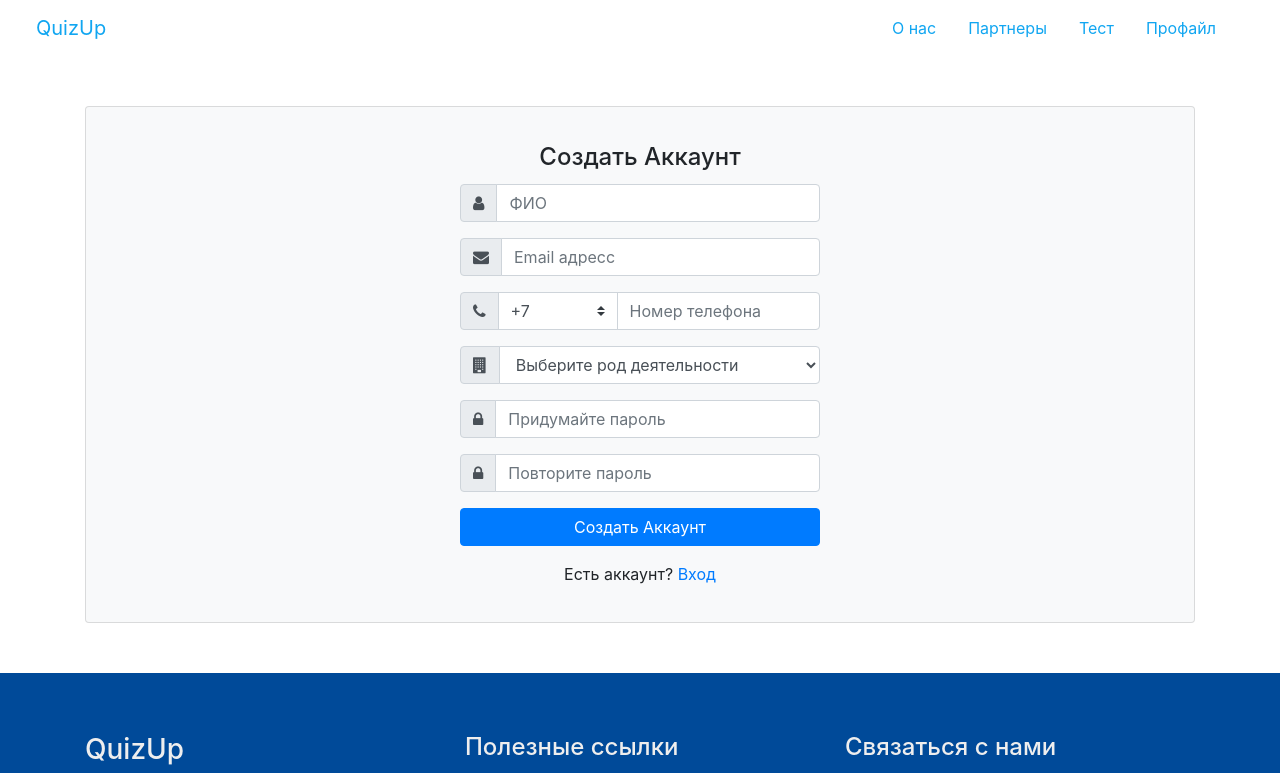
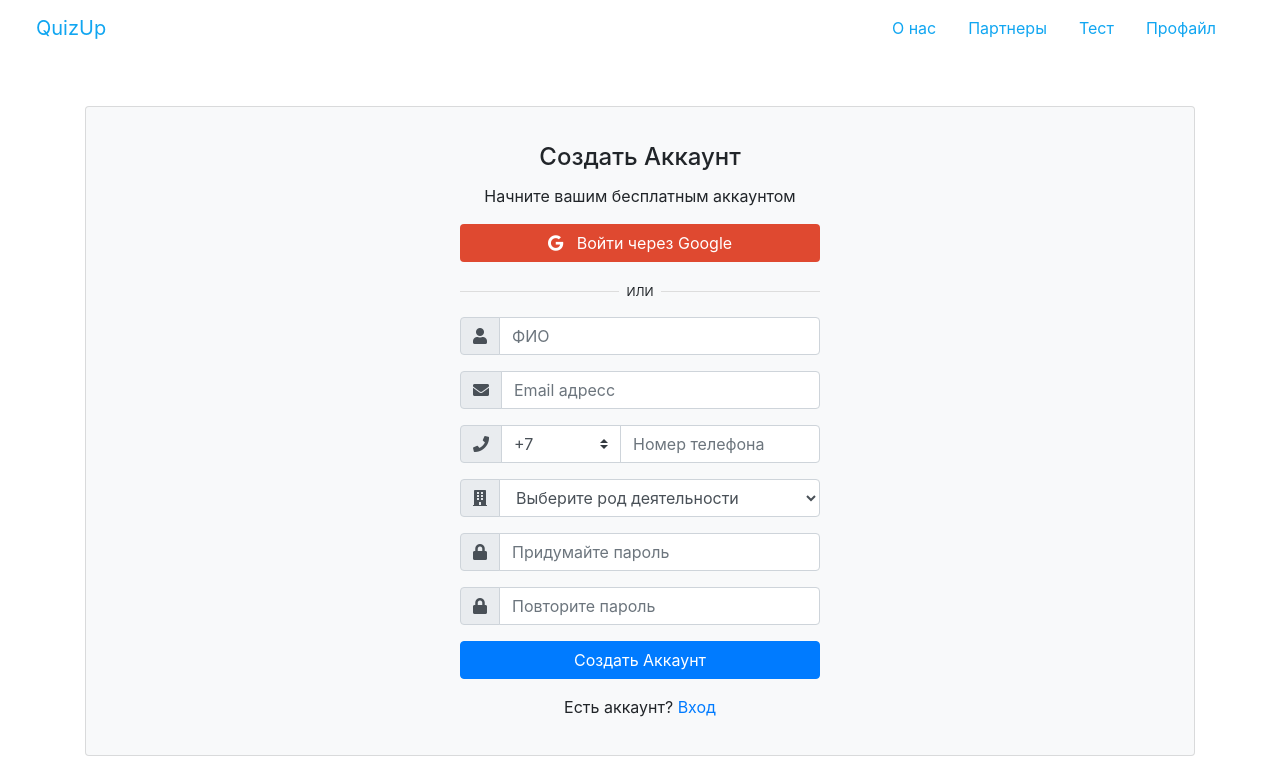
Before and after one commit to Alimur4ikS9/web-tech19, an Angular app in the folder quiz-up1/: page /registration in a window 1280 px wide. Shown: the top 773 px of the page. Built offline with nearby package versions, Linux system fonts and the light colour scheme.

Commit message:
Update Regform

```diff
--- a/quiz-up1/src/app/about/about.component.html
+++ b/quiz-up1/src/app/about/about.component.html
@@ -15,7 +15,7 @@
             На сайте Вы сможете проверить свои знания в разных учебных дисциплинах, получать очки за правильные ответы, соревноваться с друзьями и многое другое!
           </p>
           <div class="icon-box">
-            <h4 class="title"><a routerLink="/profile"> Зарегистрируйся, чтобы начать !</a></h4>
+            <h4 class="title"><a routerLink="/registration"> Зарегистрируйся, чтобы начать !</a></h4>
             <p class="description">Привяжи свой аккаунт Google или создай вручную свой профайл.</p>
           </div>
           <div class="icon-box">
--- a/quiz-up1/src/app/regform/regform.component.css
+++ b/quiz-up1/src/app/regform/regform.component.css
@@ -24,11 +24,7 @@
     z-index: 1;
 }
 
-.btn-facebook {
-    background-color: #405D9D;
+.btn-google {
+    background-color: #df4930;
     color: #fff;
 }
-.btn-twitter {
-    background-color: #42AEEC;
-    color: #fff;
-}
--- a/quiz-up1/src/app/regform/regform.component.html
+++ b/quiz-up1/src/app/regform/regform.component.html
@@ -1,13 +1,22 @@
 <link rel="stylesheet" type="text/css" href="../../assets/css/bootstrap.css">
 <link rel="stylesheet" type="text/css" href="../../assets/css/bootstrap-grid.css">
 <link href="https://maxcdn.bootstrapcdn.com/font-awesome/4.3.0/css/font-awesome.min.css" rel="stylesheet">
+<link rel="stylesheet" href="https://use.fontawesome.com/releases/v5.0.8/css/all.css">
 
 <div class="container">
   <div class="card bg-light">
     <article class="card-body mx-auto" style="max-width: 400px;">
       <h4 class="card-title mt-3 text-center">Создать Аккаунт</h4>
+
+      <p class="text-center">Начните вашим бесплатным аккаунтом</p>
+      <p>
+        <a routerLink="/profile" class="btn btn-block btn-google"> <i class="fab fa-google"></i>   Войти через Google   </a>
+      </p>
+      <p class="divider-text">
+          <span class="bg-light">ИЛИ</span>
+      </p>
+
       <form>
-
         <div class="form-group input-group">
           <div class="input-group-prepend">
             <span class="input-group-text"> <i class="fa fa-user"></i> </span>
```
